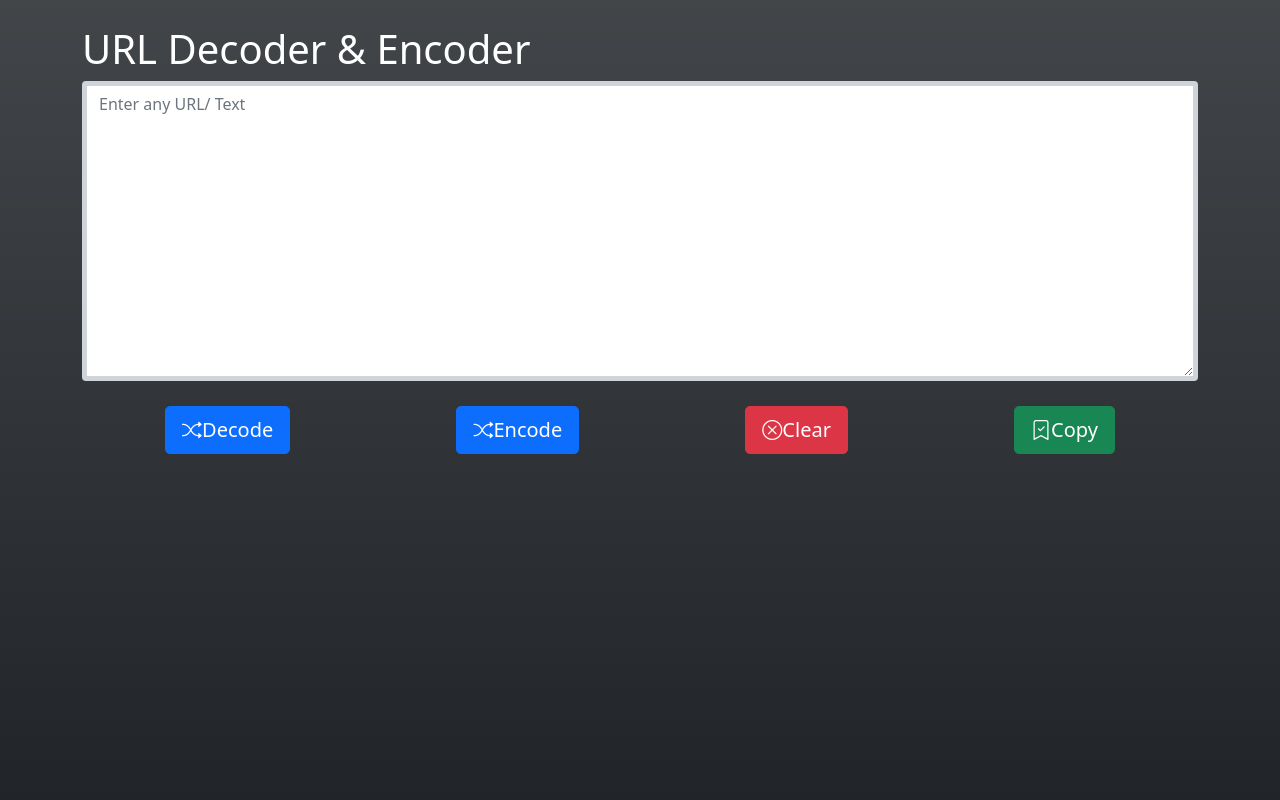
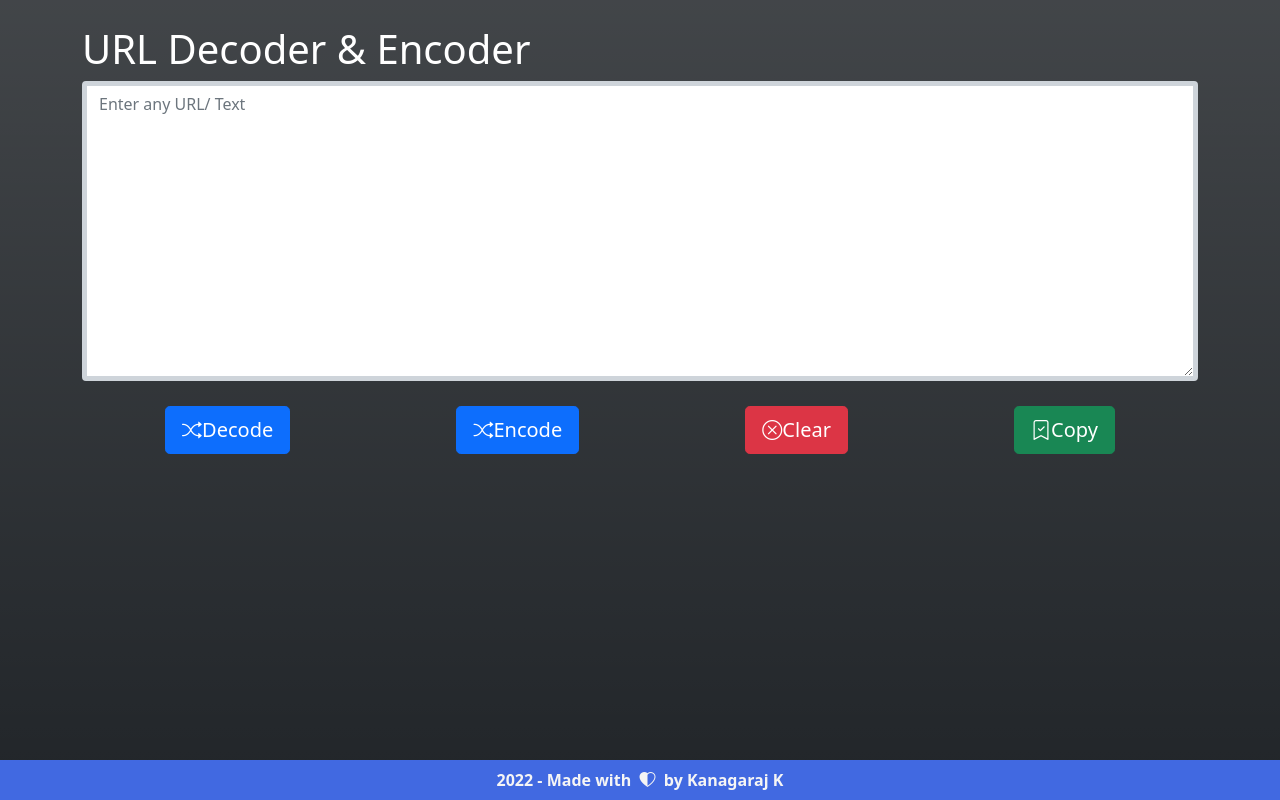
Before and after one commit to kanagu555/url_decoder-encoder, a React (Create React App) app: page / in a window 1280 px wide. Built offline with nearby package versions, Linux system fonts and the light colour scheme; some icons are missing.

Commit message:
footer component has been added

```diff
--- a/src/App.js
+++ b/src/App.js
@@ -1,12 +1,14 @@
 import React from "react";
 import Home from "./components/Home";
 import '../src/components/Design.css'
+import Footer from "./components/Footer";
 
 
 function App() {
   return (
-    <div className="bg-dark bg-gradient bg-height">
+    <div className="bg-dark bg-gradient bg-height app-alignment">
       <Home />
+      <Footer />
     </div>
   );
 }
--- a/src/components/Design.css
+++ b/src/components/Design.css
@@ -1,5 +1,11 @@
 .bg-height {
   height: 100vh;
+}
+
+.container{
+  display: flex;
+  flex-direction: column;
+  justify-content: space-between;
 }
 
 .header {
@@ -16,3 +22,20 @@
   justify-content: space-around;
   flex-wrap: wrap;
 }
+
+.footer-flex{
+  display: flex;
+  justify-content: center;
+  align-items: center;
+  background-color: royalblue;
+  color: whitesmoke;
+  height: 40px;
+  font-weight: bold;
+}
+
+.app-alignment{
+  height: 100vh;
+  display: flex;
+  flex-direction: column;
+  justify-content: space-between;
+}
--- /dev/null
+++ b/src/components/Footer.js
@@ -0,0 +1,13 @@
+import React from "react";
+import "./Design.css";
+
+const Footer = () => {
+  return (
+    <div className="footer-flex">
+      {new Date().getFullYear()} - Made with &nbsp;{" "}
+      <i class="bi bi-heart-half" /> &nbsp; by Kanagaraj K
+    </div>
+  );
+};
+
+export default Footer;
--- a/src/components/Home.js
+++ b/src/components/Home.js
@@ -26,13 +26,13 @@ const Home = () => {
 
   return (
     <div className="container">
+      <div>
         <h1 className="text-white header">URL Decoder & Encoder</h1>
         <div className="form floating">
           <textarea
             ref={inputURL}
             className="form-control border-5 text-area"
             placeholder="Enter any URL/ Text"
-
           />
         </div>
         <i className="bi-alaram" />
@@ -56,6 +56,7 @@ const Home = () => {
           </button>
         </div>
       </div>
+    </div>
   );
 };
 
```
Lines whose indentation alone changed are shown as unchanged.
